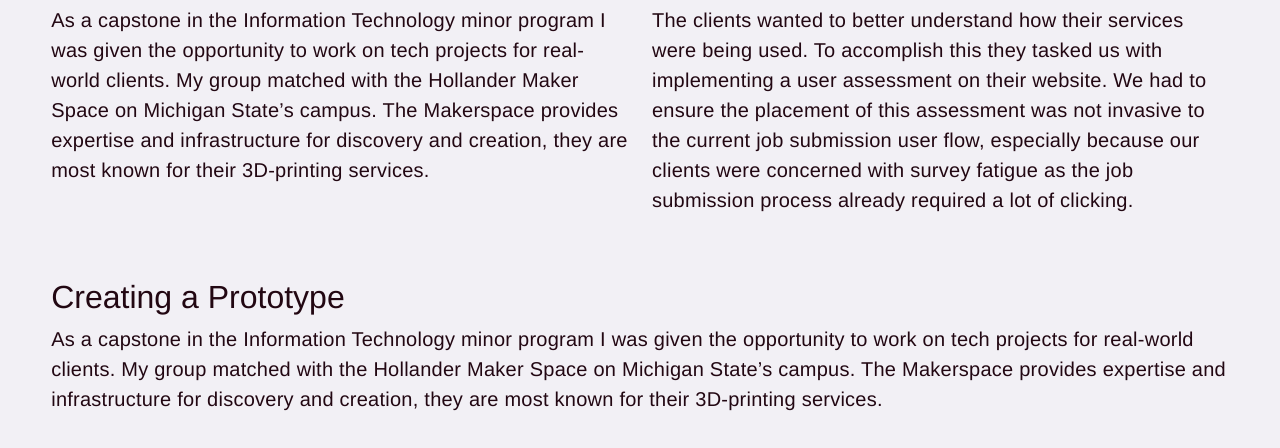
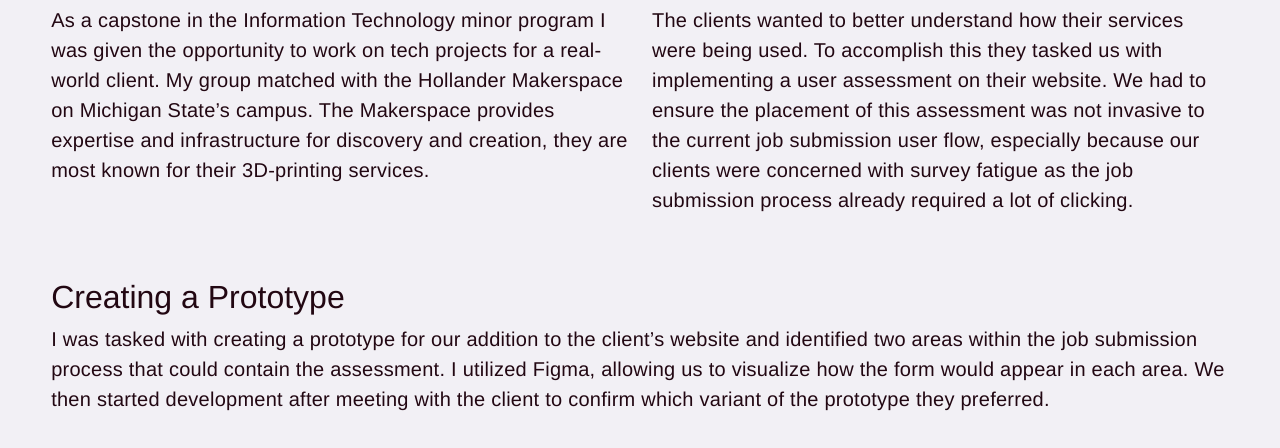
Before and after one commit to nathanjtaylor/Nathan-Portfolio, an Eleventy site: page projects/hollander.liquid in a window 1280 px wide. Shown: the part 504-952 px from the top of the page. Built offline with nearby package versions, Linux system fonts and the light colour scheme; Eleventy itself is replaced by a stand-in of ours; files that its build step writes are made by us from their sources.

Commit message:
hollander copy tweaks

```diff
--- a/projects/hollander.liquid
+++ b/projects/hollander.liquid
@@ -8,7 +8,7 @@
 <section class="row">
     <section class="col-xl-6 mb-5">
         <h2>Project Background</h2>
-            <p>As a capstone in the Information Technology minor program I was given the opportunity to work on tech projects for real-world clients. My group matched with the Hollander Maker Space on Michigan State’s campus. The Makerspace provides expertise and infrastructure for discovery and creation, they are most known for their 3D-printing services.
+            <p>As a capstone in the Information Technology minor program I was given the opportunity to work on tech projects for a real-world client. My group matched with the Hollander Makerspace on Michigan State’s campus. The Makerspace provides expertise and infrastructure for discovery and creation, they are most known for their 3D-printing services.
             </p>
     </section>
 
@@ -19,7 +19,7 @@
 </section>
 
 <h2>Creating a Prototype</h2>
-    <p class="mb-5">As a capstone in the Information Technology minor program I was given the opportunity to work on tech projects for real-world clients. My group matched with the Hollander Maker Space on Michigan State’s campus. The Makerspace provides expertise and infrastructure for discovery and creation, they are most known for their 3D-printing services.
+    <p class="mb-5">I was tasked with creating a prototype for our addition to the client’s website and identified two areas within the job submission process that could contain the assessment. I utilized Figma, allowing us to visualize how the form would appear in each area. We then started development after meeting with the client to confirm which variant of the prototype they preferred.
     </p>
 <figure class=" mb-5">
     <figcaption class="text-center mb-1">High-Fidelity Prototype</figcaption>
@@ -47,7 +47,7 @@
 <section class="row">
         <section class="col-xl-6 mb-5">
         <h2>Result</h2>
-            <p>When presenting the project, the client indicated they were impressed with the ability to create customized questions and they would be implementing our solution!
+            <p>When presenting the project, the client indicated they were very impressed with the ability to create customized questions and they would be implementing our solution!
             </p>
     </section>
 </section>
```
